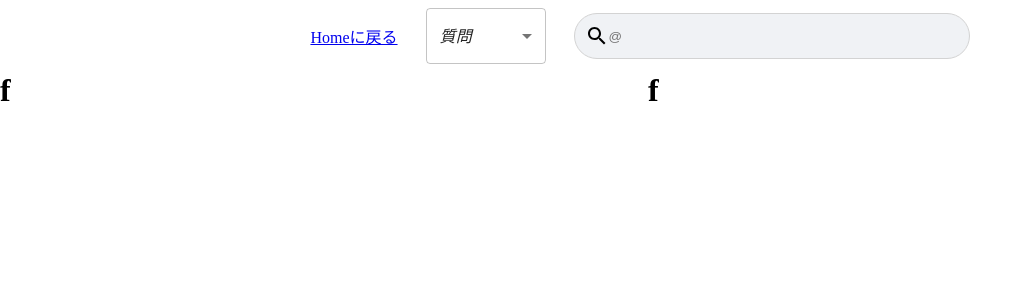
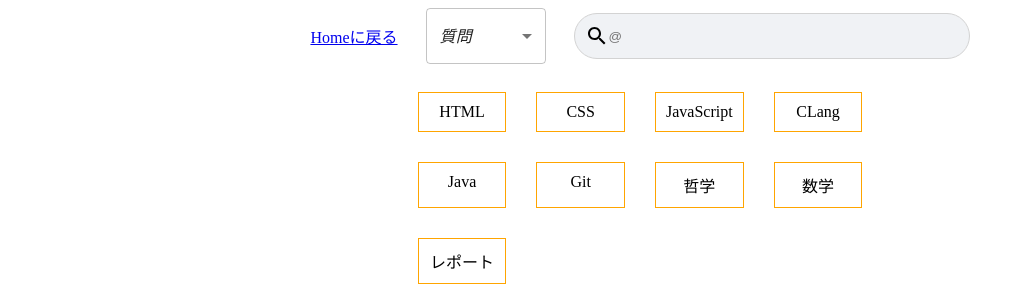
Before and after one commit to riku546/iniadb4-nextjs, a Next.js app: page /SearchPage in a window 1280 px wide. Shown: the top 308 px of the page, without its empty margins (0-1033 px from the left). Built offline with nearby package versions, Linux system fonts and the light colour scheme.

Commit message:
gridで検索候補のタグを表示した

```diff
--- a/src/css/pageCss/Profile.module.css
+++ b/src/css/pageCss/Profile.module.css
@@ -8,6 +8,6 @@
 
 .UserInfo {
   display: grid;
-  grid-template-rows: 1fr 5fr;
-  grid-gap: 50px;
+  grid-template-rows: 1fr 4fr;
+  grid-gap: 40px;
 }
--- a/src/css/pageCss/SearchPage.module.css
+++ b/src/css/pageCss/SearchPage.module.css
@@ -14,4 +14,22 @@
     display: flex;
     justify-content: center;
     align-items: center;
+    margin-top: 20px;
 }
+
+.gridLayout{
+    display: grid;
+    grid-template-columns: 1fr 1fr 1fr 1fr;
+    grid-gap: 30px;
+}
+
+.categoryTag{
+    border: 1px solid orange;
+    text-align: center;
+    padding: 10px;
+}
+
+.categoryTag:hover{
+    opacity: 0.6;
+
+}
--- a/src/customHook/UseSearchPage.tsx
+++ b/src/customHook/UseSearchPage.tsx
@@ -1,9 +1,36 @@
-import React from 'react'
+import React, { useState } from "react";
+type categoryType = "質問" | "進捗" | "解説";
 
 const UseSearchPage = () => {
-    const categorys = ["質問", "進捗", "解説"]
+  const [Selectedcategory, setCategory] = useState<categoryType>("質問");
+  const categoryList: String[] = ["質問", "進捗", "解説"];
+  const searchSuggests: { 質問: String[]; 進捗: String[]; 解説: String[] } = {
+    質問: [
+      "HTML",
+      "CSS",
+      "JavaScript",
+      "CLang",
+      "Java",
+      "Git",
+      "哲学",
+      "数学",
+      "レポート",
+    ],
+    進捗: ["課題", "サークル", "実習"],
+    解説: [
+      "HTML",
+      "CSS",
+      "JavaScript",
+      "CLang",
+      "Java",
+      "Git",
+      "哲学",
+      "数学",
+      "レポート",
+    ],
+  };
 
-  return {categorys}
-}
+  return { categoryList, searchSuggests, Selectedcategory };
+};
 
-export default UseSearchPage
+export default UseSearchPage;
--- a/src/pages/SearchPage.tsx
+++ b/src/pages/SearchPage.tsx
@@ -4,27 +4,27 @@ import Search from "@/components/Search";
 import Selecter from "@/components/Selecter";
 import NextLink from "next/link";
 import UseSearchPage from "@/customHook/UseSearchPage";
-import { Grid } from "@mui/material";
 
 const SearchPage = () => {
-  const { categorys } = UseSearchPage();
+  const { categoryList, searchSuggests, Selectedcategory } = UseSearchPage();
   return (
     <div className={styles.container}>
       <div className={styles.searchArea}>
         <NextLink href="/">Homeに戻る</NextLink>
 
-        <Selecter CategoryList={categorys} />
+        <Selecter CategoryList={categoryList}  />
         <Search />
       </div>
       <div className={styles.SearchSuggests}>
-        <Grid container spacing={2} columns={16} >
-          <Grid item xs={8}>
-            <h1>f</h1>
-          </Grid>
-          <Grid item xs={8}>
-            <h1>f</h1>
-          </Grid>
-        </Grid>
+        <div className={styles.gridLayout}>
+
+
+          {searchSuggests[Selectedcategory].map(
+            (category: String, categoryIndex: number) => (
+              <p key={categoryIndex} className={styles.categoryTag}>{category}</p>
+            )
+          )}
+        </div>
       </div>
     </div>
   );
```
Also changed, not shown: src/styles/globals.css (line endings or trailing spaces).
